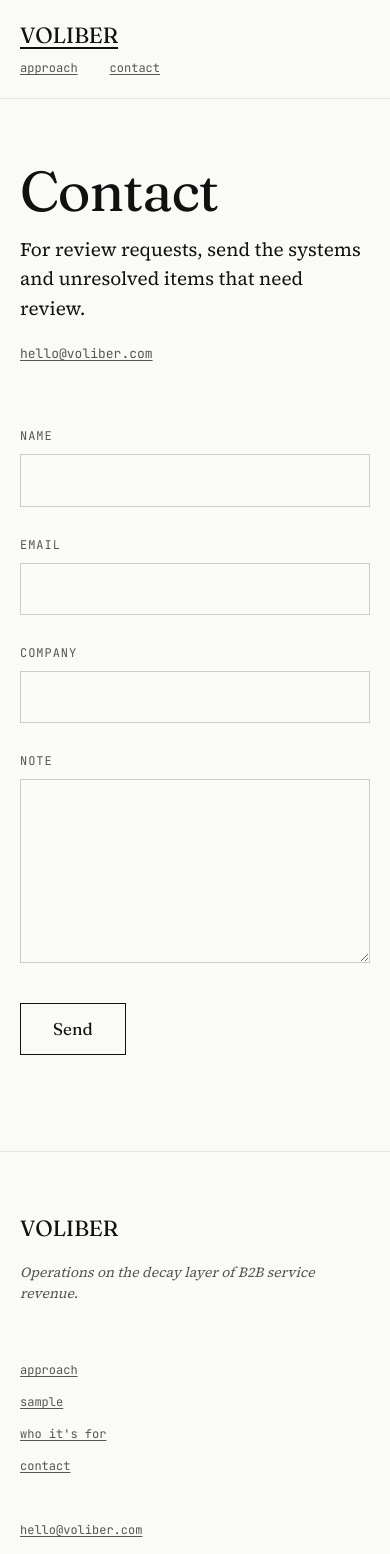
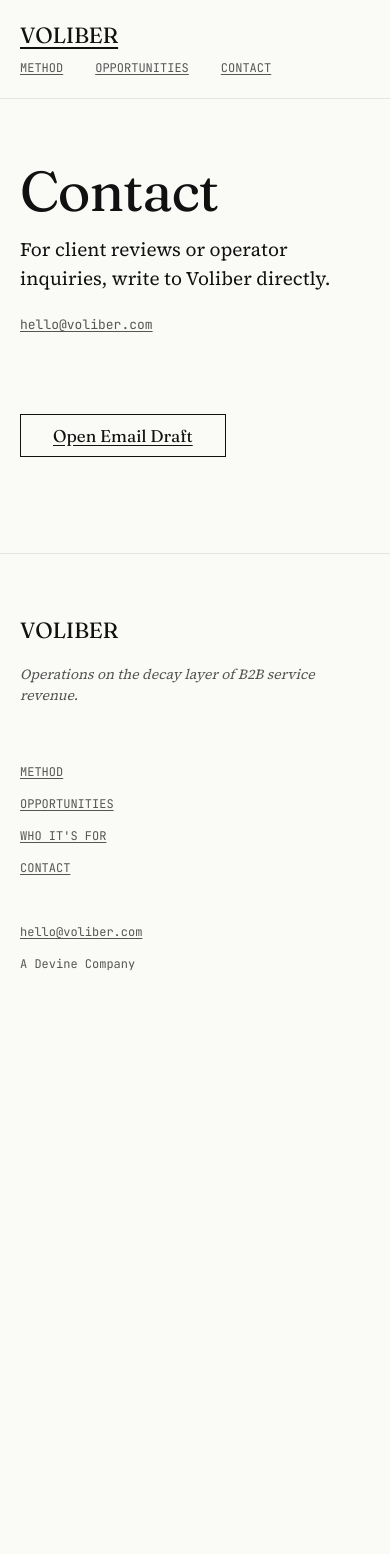
Before and after one commit to abscondata/Voliber, a Next.js app: page /contact in a window 390 px wide. Shown: the top 1554 px of the page. After the commit the page ends 1084 px from the top, so only its background shows below. Built offline with nearby package versions, Linux system fonts and the light colour scheme.

Commit message:
Add Voliber opportunities surface

```diff
--- a/src/app/contact/page.tsx
+++ b/src/app/contact/page.tsx
@@ -5,14 +5,6 @@ export const metadata: Metadata = {
   title: "Contact",
   description: "Contact Voliber.",
 };
-
-const inputClass =
-  "w-full rounded-none border border-[#cccccc] bg-transparent px-3 py-3 text-[17px] leading-[1.4] text-foreground outline-none focus:border-[#111111]";
-
-const labelClass =
-  "mb-3 block font-mono text-[12px] uppercase leading-none text-muted";
-
-const labelStyle = { letterSpacing: "0.08em" } as const;
 
 export default function ContactPage() {
   return (
@@ -25,70 +17,19 @@ export default function ContactPage() {
       </h1>
 
       <p className="mt-12 max-w-[62ch] text-[19px] leading-[1.55]">
-        For review requests, send the systems and unresolved items that need
-        review.
+        For client reviews or operator inquiries, write to Voliber directly.
       </p>
 
       <p className="mt-6 font-mono text-[13px] leading-6 text-muted">
         <a href="mailto:hello@voliber.com">hello@voliber.com</a>
       </p>
 
-      <form
-        action="mailto:hello@voliber.com"
-        method="post"
-        encType="text/plain"
-        className="mt-16 space-y-8"
+      <a
+        href="mailto:hello@voliber.com?subject=Voliber%20Inquiry"
+        className="mt-16 inline-flex font-display rounded-none border border-foreground bg-transparent px-8 py-3 text-[17px] font-normal leading-none text-foreground no-underline transition-colors hover:bg-foreground hover:text-background"
       >
-        <Field label="Name" name="name" autoComplete="name" required />
-        <Field label="Email" name="email" type="email" autoComplete="email" required />
-        <Field label="Company" name="company" autoComplete="organization" required />
-        <label className="block">
-          <span className={labelClass} style={labelStyle}>
-            Note
-          </span>
-          <textarea
-            name="note"
-            rows={6}
-            required
-            className={inputClass}
-          />
-        </label>
-        <button
-          type="submit"
-          className="font-display rounded-none border border-foreground bg-transparent px-8 py-3 text-[17px] font-normal leading-none text-foreground transition-colors hover:bg-foreground hover:text-background"
-        >
-          Send
-        </button>
-      </form>
+        Open Email Draft
+      </a>
     </PageShell>
   );
 }
-
-function Field({
-  label,
-  name,
-  type = "text",
-  autoComplete,
-  required = false,
-}: {
-  label: string;
-  name: string;
-  type?: string;
-  autoComplete?: string;
-  required?: boolean;
-}) {
-  return (
-    <label className="block">
-      <span className={labelClass} style={labelStyle}>
-        {label}
-      </span>
-      <input
-        name={name}
-        type={type}
-        autoComplete={autoComplete}
-        required={required}
-        className={inputClass}
-      />
-    </label>
-  );
-}
--- a/src/app/how-it-works/page.tsx
+++ b/src/app/how-it-works/page.tsx
@@ -2,26 +2,26 @@ import type { Metadata } from "next";
 import { PageShell } from "@/components/site-chrome";
 
 export const metadata: Metadata = {
-  title: "Approach",
-  description: "Voliber's approach to unresolved B2B service revenue.",
+  title: "Method",
+  description: "Voliber's method for unresolved B2B service revenue.",
 };
 
 const sections = [
   {
-    title: "Domain",
+    title: "Surface",
     body: "Receivables, proposals, payment failures, and dormant intent inside B2B service firms.",
   },
   {
-    title: "Signal",
-    body: "Each item carries age, value, friction, risk, and evidence of intent.",
+    title: "Reduction",
+    body: "Each item is reduced to age, value, state, friction, risk, and control.",
   },
   {
     title: "Ranking",
-    body: "The work is ordered by recoverability, required control, and expected state change.",
+    body: "Work is ordered by recoverability, required control, and expected state change.",
   },
   {
     title: "Action",
-    body: "Follow-up occurs only inside operating limits. Sensitive items are held.",
+    body: "Work proceeds only inside operating limits. Sensitive items are held.",
   },
   {
     title: "Output",
@@ -36,7 +36,7 @@ export default function HowItWorksPage() {
         className="font-display text-[56px] font-normal sm:text-[88px]"
         style={{ letterSpacing: "-0.02em", lineHeight: 1 }}
       >
-        Approach
+        Method
       </h1>
 
       <p className="mt-12 max-w-[62ch] text-[19px] leading-[1.55]">
--- a/src/app/notes/page.tsx
+++ b/src/app/notes/page.tsx
@@ -4,6 +4,10 @@ import { PageShell } from "@/components/site-chrome";
 export const metadata: Metadata = {
   title: "References",
   description: "Selected public sources informing Voliber's operating thesis.",
+  robots: {
+    index: false,
+    follow: false,
+  },
 };
 
 const references = [
--- /dev/null
+++ b/src/app/opportunities/page.tsx
@@ -0,0 +1,71 @@
+import type { Metadata } from "next";
+import { PageShell } from "@/components/site-chrome";
+
+export const metadata: Metadata = {
+  title: "Opportunities",
+  description: "Selective roles connected to Voliber's operating desk.",
+};
+
+const roles = [
+  {
+    title: "Operations Analyst",
+    body: "Revenue review, source-record normalization, queue maintenance, and weekly operating support. Suitable for a detail-oriented operator with strong written judgment.",
+    type: "Project-based / part-time",
+  },
+  {
+    title: "Research & Systems Associate",
+    body: "Applied research, workflow design, scoring logic, and internal tooling for revenue decay operations. Suitable for someone comfortable with data, writing, and controlled tooling.",
+    type: "Project-based / part-time",
+  },
+  {
+    title: "B2B Pipeline Analyst",
+    body: "Prospect research, qualification, list building, and market mapping for B2B service firms.",
+    type: "Project-based / part-time",
+  },
+];
+
+export default function OpportunitiesPage() {
+  return (
+    <PageShell>
+      <h1
+        className="font-display text-[56px] font-normal sm:text-[88px]"
+        style={{ letterSpacing: "-0.02em", lineHeight: 1 }}
+      >
+        Opportunities
+      </h1>
+
+      <p className="mt-12 max-w-[62ch] text-[19px] leading-[1.55]">
+        Voliber is built as a small operating desk. We are interested in people
+        who can work with precision, discretion, and unusual attention to
+        unresolved commercial value.
+      </p>
+
+      <section className="mt-16">
+        <h2
+          className="font-display text-[26px] font-normal text-foreground"
+          style={{ letterSpacing: "-0.015em", lineHeight: 1.2 }}
+        >
+          Current searches
+        </h2>
+        <div className="mt-8 space-y-12">
+          {roles.map((role) => (
+            <article key={role.title}>
+              <h3 className="text-[22px]">{role.title}</h3>
+              <p className="mt-3 text-[19px] leading-[1.55] text-muted">
+                {role.body}
+              </p>
+              <p className="mt-4 font-mono text-[13px] leading-6 text-muted">
+                {role.type}
+              </p>
+            </article>
+          ))}
+        </div>
+      </section>
+
+      <p className="mt-16 font-mono text-[13px] leading-6 text-muted">
+        Send a short note and relevant work to{" "}
+        <a href="mailto:hello@voliber.com">hello@voliber.com</a>.
+      </p>
+    </PageShell>
+  );
+}
--- a/src/app/page.tsx
+++ b/src/app/page.tsx
@@ -10,10 +10,7 @@ export default function Home() {
         Revenue decay operations.
       </h1>
       <p className="mt-6 text-[19px] leading-[1.55] text-muted">
-        Receivables, proposals, payment failures, dormant opportunities.
-      </p>
-      <p className="mt-10 font-mono text-[13px] leading-[1.7] text-muted">
-        Approach and sample format available above.
+        Receivables. Proposals. Payment failures. Dormant intent.
       </p>
     </PageShell>
   );
--- a/src/app/sample-review/page.tsx
+++ b/src/app/sample-review/page.tsx
@@ -4,6 +4,10 @@ import { PageShell } from "@/components/site-chrome";
 export const metadata: Metadata = {
   title: "Sample Format",
   description: "Illustrative sample format from Voliber.",
+  robots: {
+    index: false,
+    follow: false,
+  },
 };
 
 const sections = [
--- a/src/components/site-chrome.tsx
+++ b/src/components/site-chrome.tsx
@@ -2,15 +2,16 @@ import Link from "next/link";
 import type { ReactNode } from "react";
 
 const headerLinks = [
-  { href: "/how-it-works", label: "approach" },
-  { href: "/contact", label: "contact" },
+  { href: "/how-it-works", label: "METHOD" },
+  { href: "/opportunities", label: "OPPORTUNITIES" },
+  { href: "/contact", label: "CONTACT" },
 ];
 
 const footerLinks = [
-  { href: "/how-it-works", label: "approach" },
-  { href: "/sample-review", label: "sample" },
-  { href: "/who-its-for", label: "who it's for" },
-  { href: "/contact", label: "contact" },
+  { href: "/how-it-works", label: "METHOD" },
+  { href: "/opportunities", label: "OPPORTUNITIES" },
+  { href: "/who-its-for", label: "WHO IT'S FOR" },
+  { href: "/contact", label: "CONTACT" },
 ];
 
 export function SiteHeader() {
@@ -24,7 +25,7 @@ export function SiteHeader() {
         >
           VOLIBER
         </Link>
-        <nav className="flex flex-wrap items-baseline gap-x-8 gap-y-2 font-mono text-[12px] lowercase leading-none text-muted">
+        <nav className="flex flex-wrap items-baseline gap-x-8 gap-y-2 font-mono text-[12px] leading-none text-muted">
           {headerLinks.map((link) => (
             <Link key={link.href} href={link.href}>
               {link.label}
@@ -50,14 +51,14 @@ export function SiteFooter() {
         </div>
         <nav className="flex flex-col items-start gap-2">
           {footerLinks.map((link) => (
-            <Link key={link.href} href={link.href} className="lowercase">
+            <Link key={link.href} href={link.href}>
               {link.label}
             </Link>
           ))}
         </nav>
         <div className="flex flex-col items-start gap-2">
           <a href="mailto:hello@voliber.com">hello@voliber.com</a>
-          <p className="no-underline">A Devine operating company</p>
+          <p className="no-underline">A Devine Company</p>
         </div>
       </div>
     </footer>
```
